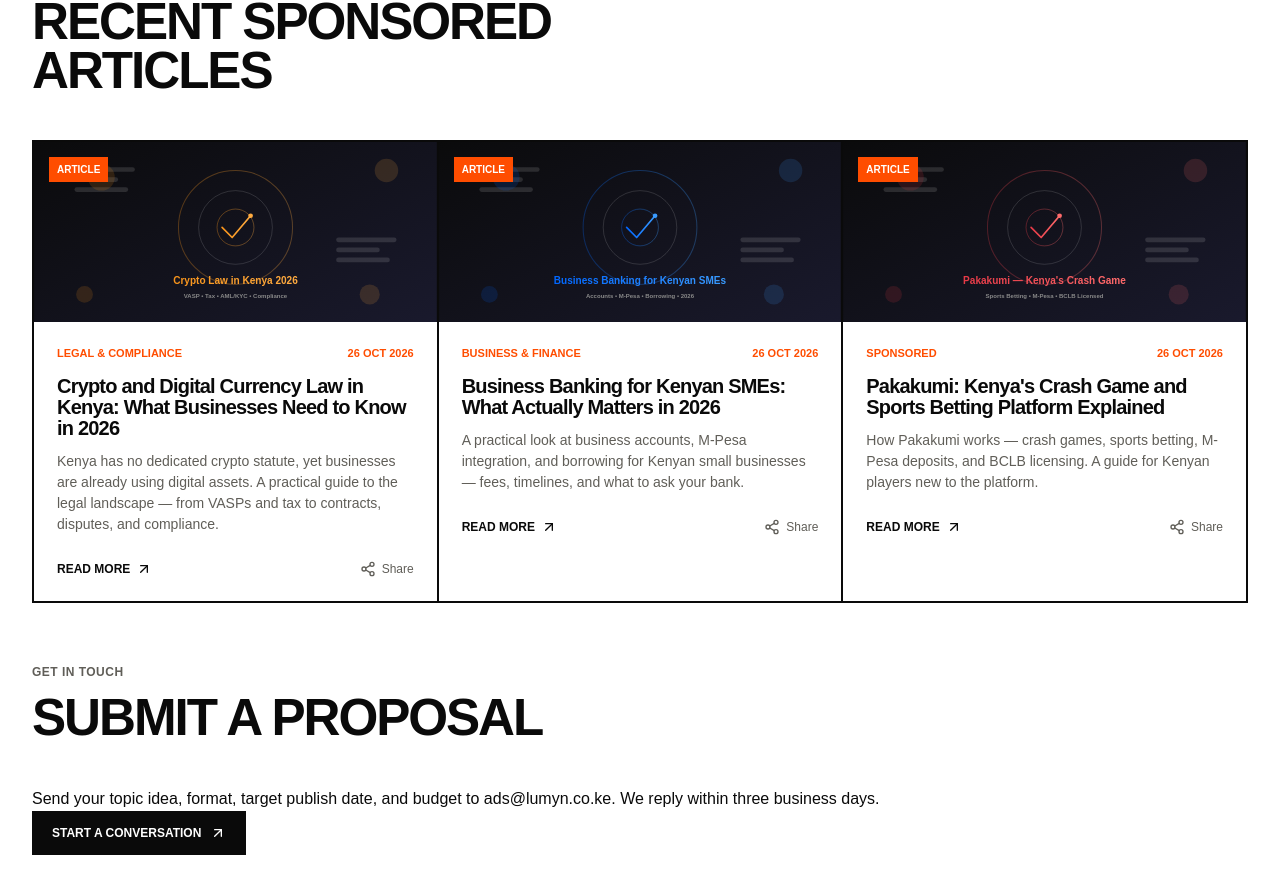
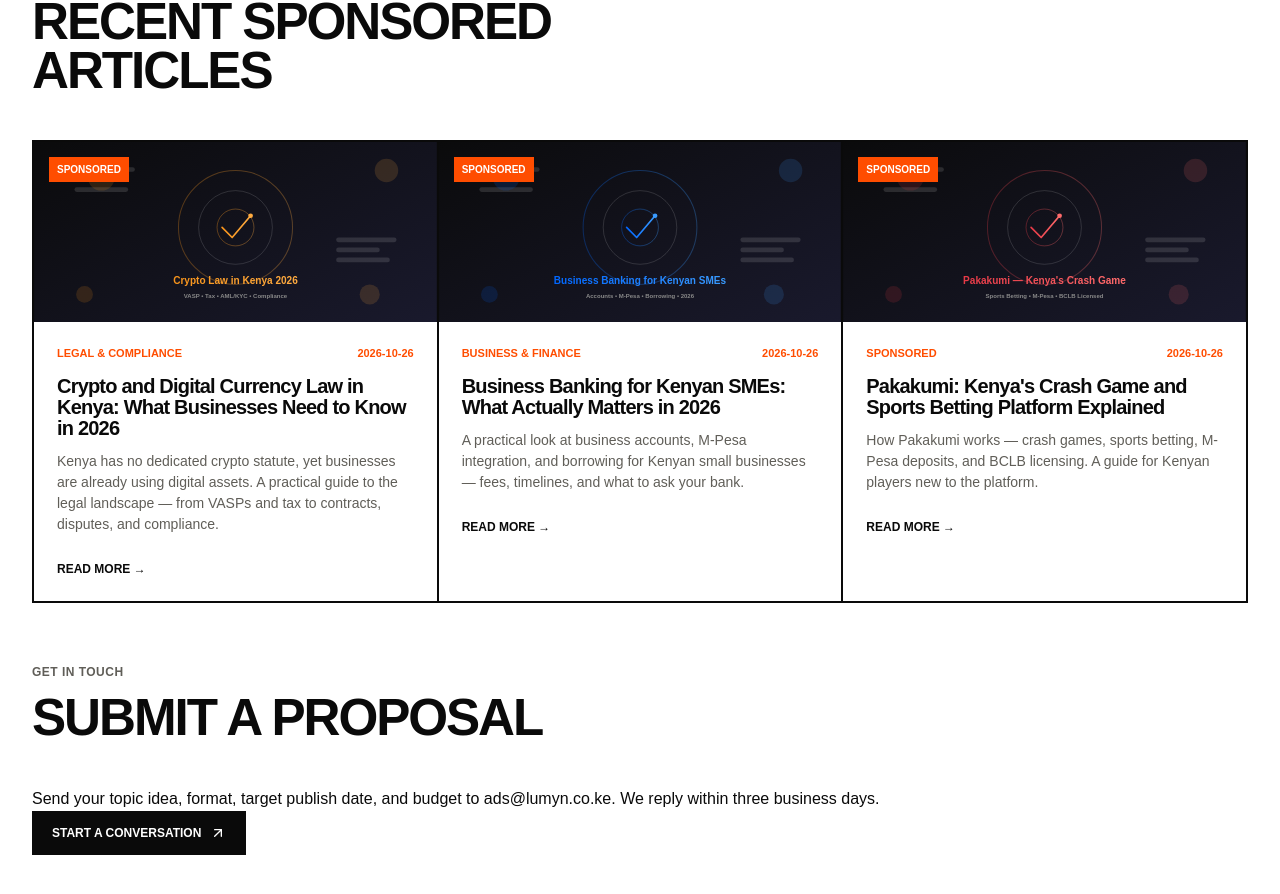
Before and after one commit to hit-sharq/Lumyn-SEO-system, a Next.js app: page /advertise in a window 1280 px wide. Shown: the part 989-1883 px from the top of the page. Built offline with nearby package versions, Linux system fonts and the light colour scheme.

Commit message:
Fix advertise page: render sponsored articles as server-side HTML instead of client ContentCard

```diff
--- a/app/advertise/page.tsx
+++ b/app/advertise/page.tsx
@@ -2,7 +2,7 @@
 import { ArrowUpRight } from 'lucide-react'
 import { SiteShell } from '@/components/site-shell'
 import { content } from '@/lib/content'
-import { ContentCard } from '@/components/content-card'
+
 
 export const metadata = {
   title: 'Advertise on the Lumyn Blog | Sponsored Content',
@@ -65,7 +65,17 @@
           </div>
         </div>
         <div className="card-grid">
-          {content.filter((a) => a.sponsored).map((item) => <ContentCard key={item.slug} item={item} />)}
+          {content.filter((a) => a.sponsored).map((item) => (
+            <a key={item.slug} href={`/articles/${item.slug}`} className="content-card" style={{ textDecoration: 'none', color: 'inherit' }}>
+              <div className="card-image"><img src={item.image} alt={item.title} /><span className="card-index">SPONSORED</span></div>
+              <div className="card-body">
+                <div className="card-meta"><span>{item.category}</span><span>{item.date}</span></div>
+                <h3>{item.title}</h3>
+                <p>{item.excerpt}</p>
+                <div className="card-footer"><span className="text-link">Read more →</span></div>
+              </div>
+            </a>
+          ))}
         </div>
 
         <div className="section-heading" style={{ marginTop: 60 }}>
```
